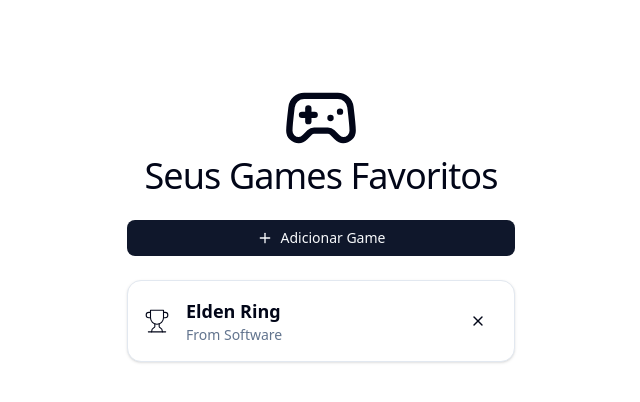
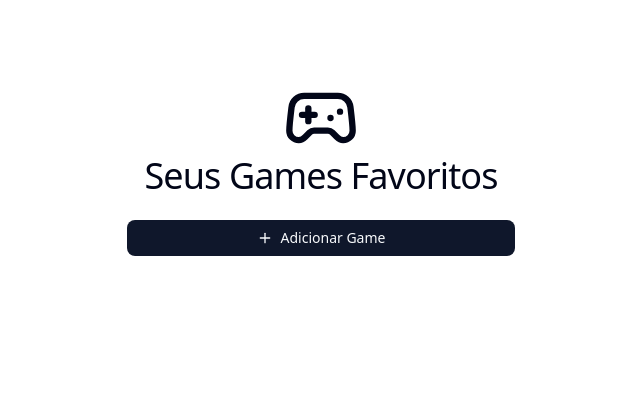
Before and after one commit to Roger-Melo/favorite-games-react-typescript-demo, a Next.js app: page / in a window 1280 px wide. Shown: the top 402 px of the page, without its empty margins (319-959 px from the left). Built offline with nearby package versions, Linux system fonts and the light colour scheme.

Commit message:
create static favorite games

```diff
--- a/src/components/favorite-games.tsx
+++ b/src/components/favorite-games.tsx
@@ -1,5 +1,6 @@
 "use client"
 
+import { useState } from "react"
 import { Card, CardDescription, CardFooter, CardTitle, } from "@/components/ui/card"
 import { Trophy, X } from "lucide-react"
 import { Button } from "@/components/ui/button"
@@ -8,6 +9,10 @@
 type Game = {
   title: string
   developer: string
+}
+
+type GameWithId = Game & {
+  id: number
 }
 
 function GameCard({ title, developer }: Game) {
@@ -32,8 +37,11 @@
 }
 
 function FavoriteGames() {
+  const [games, setGames] = useState<GameWithId[]>([])
+
   function handleAddGame() {
-    console.log('alou')
+    const game: GameWithId = { title: "Elden Ring", developer: "From Software", id: Math.random() }
+    setGames((prev) => [...prev, game])
   }
 
   return (
@@ -41,7 +49,13 @@
       <Button onClick={handleAddGame} className="cursor-pointer">
         <Plus /> Adicionar Game
       </Button>
-      <GameCard title="Elden Ring" developer="From Software" />
+      <ul className="flex flex-col gap-4">
+        {games.map((game) =>
+          <li key={game.id}>
+            <GameCard title={game.title} developer={game.developer} />
+          </li>
+        )}
+      </ul>
     </>
   )
 }
```
